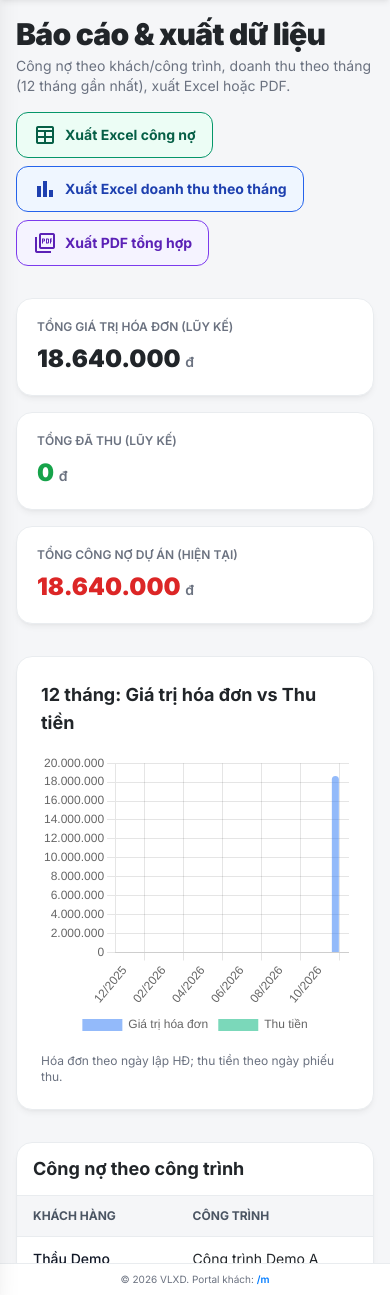
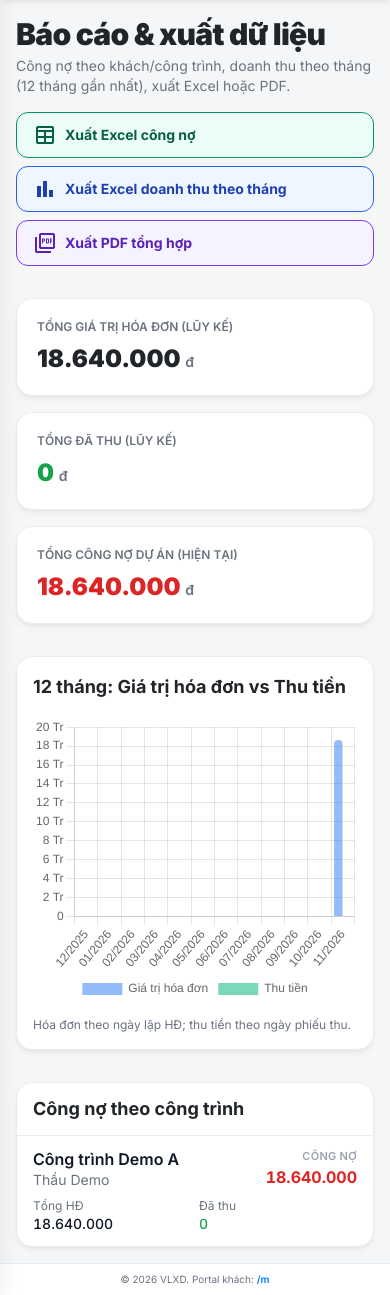
Before and after one commit to 197ct33534/vlxd-web, a Laravel app: page /reports in a window 390 px wide. Shown: the part 65-1360 px from the top of the page. Run offline with Laravel 10, Linux system fonts and the light colour scheme; the visitor is signed in with stand-in values (Sample User, id 1); data comes from the database, SQL or seed files in the repository; data that the repository does not hold is empty; style sheets or scripts are compiled from the project's sources; some libraries are stand-ins or nearby versions.

Commit message:
feat: make the reports page readable on mobile
The project debt table had min-width 800px, so on a phone only the
customer and project columns fit and the money columns sat off screen.

- Below md, list projects as cards (name, customer, debt in red,
  invoiced, paid); md and up keep the table
- On narrow screens the chart's Y axis uses compact ticks ("20 Tr"),
  freeing ~45px of plot width; tooltips show the full amount in đ
- Export buttons go full width on mobile; chart card padding p-4

Co-Authored-By: Claude Opus 5.5 <noreply@anthropic.com>

```diff
--- a/resources/views/admin/reports/index.blade.php
+++ b/resources/views/admin/reports/index.blade.php
@@ -11,7 +11,7 @@
                 <h1 class="text-3xl font-black tracking-tight text-text-light dark:text-text-dark">{{ __('reports.title') }}</h1>
                 <p class="mt-1 text-sm text-gray-500 dark:text-gray-400">{{ __('reports.subtitle') }}</p>
             </div>
-            <div class="flex flex-wrap gap-2">
+            <div class="grid w-full gap-2 sm:flex sm:w-auto sm:flex-wrap">
                 <a href="{{ route('admin.reports.export.debt_excel') }}" data-no-loading class="inline-flex items-center gap-2 rounded-lg border border-emerald-600 bg-emerald-50 px-4 py-2.5 text-sm font-bold text-emerald-800 transition hover:bg-emerald-100 dark:border-emerald-700 dark:bg-emerald-950/40 dark:text-emerald-200 dark:hover:bg-emerald-900/50">
                     <span class="material-symbols-outlined text-lg">table</span>
                     {{ __('reports.export.debt_excel') }}
@@ -42,7 +42,7 @@
             </div>
         </div>
 
-        <div class="rounded-xl border border-border-light bg-container-light p-6 shadow-subtle dark:border-border-dark dark:bg-container-dark">
+        <div class="rounded-xl border border-border-light bg-container-light p-4 shadow-subtle sm:p-6 dark:border-border-dark dark:bg-container-dark">
             <h2 class="mb-4 text-lg font-bold text-text-light dark:text-text-dark">{{ __('reports.chart_12m') }}</h2>
             <div class="h-72 w-full">
                 <canvas id="adminReportChart"></canvas>
@@ -54,7 +54,37 @@
             <div class="border-b border-border-light px-4 py-3 dark:border-border-dark">
                 <h2 class="text-lg font-bold text-text-light dark:text-text-dark">{{ __('reports.table_debt_title') }}</h2>
             </div>
-            <div class="overflow-x-auto">
+            {{-- Mobile: mỗi công trình một thẻ (bảng min-width 800px đẩy các cột tiền ra ngoài màn hình). --}}
+            <div data-mobile-report-projects class="divide-y divide-border-light md:hidden dark:divide-border-dark">
+                @forelse($projects as $p)
+                    <div class="px-4 py-3">
+                        <div class="flex items-start justify-between gap-3">
+                            <div class="min-w-0">
+                                <p class="font-semibold leading-snug text-gray-900 dark:text-white">{{ $p->name }}</p>
+                                <p class="truncate text-sm text-gray-500 dark:text-gray-400">{{ $p->customer->name ?? '—' }}</p>
+                            </div>
+                            <div class="shrink-0 text-right">
+                                <p class="text-[11px] font-semibold uppercase tracking-wide text-gray-400">{{ __('reports.col_debt') }}</p>
+                                <p class="font-bold tabular-nums text-red-600 dark:text-red-400">{{ number_format($p->total_debt, 0, ',', '.') }}</p>
+                            </div>
+                        </div>
+                        <dl class="mt-2 grid grid-cols-2 gap-2 text-sm">
+                            <div>
+                                <dt class="text-xs text-gray-500 dark:text-gray-400">{{ __('reports.col_invoiced') }}</dt>
+                                <dd class="font-medium tabular-nums text-gray-900 dark:text-white">{{ number_format($p->total_invoice, 0, ',', '.') }}</dd>
+                            </div>
+                            <div>
+                                <dt class="text-xs text-gray-500 dark:text-gray-400">{{ __('reports.col_paid') }}</dt>
+                                <dd class="font-medium tabular-nums text-green-600 dark:text-green-400">{{ number_format($p->total_paid, 0, ',', '.') }}</dd>
+                            </div>
+                        </dl>
+                    </div>
+                @empty
+                    <p class="px-4 py-8 text-center text-sm text-gray-500">{{ __('reports.empty_projects') }}</p>
+                @endforelse
+            </div>
+
+            <div class="hidden md:block overflow-x-auto" data-desktop-report-table>
                 <table class="w-full min-w-[800px] text-left text-sm">
                     <thead class="border-b border-border-light bg-background-light text-xs font-bold uppercase text-gray-600 dark:border-border-dark dark:bg-background-dark dark:text-gray-400">
                         <tr>
@@ -91,6 +121,11 @@
         const invoiceData = @json($invoiceTotals);
         const paymentData = @json($paymentTotals);
         const fmt = (n) => new Intl.NumberFormat('vi-VN').format(Math.round(n));
+        // Màn hẹp: trục Y rút gọn ("20 Tr") để biểu đồ không mất 1/3 chiều ngang cho nhãn.
+        const isNarrow = window.matchMedia('(max-width: 767px)').matches;
+        const fmtTick = isNarrow
+            ? (n) => new Intl.NumberFormat('vi-VN', { notation: 'compact', maximumFractionDigits: 1 }).format(n)
+            : fmt;
         new Chart(document.getElementById('adminReportChart'), {
             type: 'bar',
             data: {
@@ -114,10 +149,13 @@
                 responsive: true,
                 maintainAspectRatio: false,
                 scales: {
-                    y: { beginAtZero: true, ticks: { callback: (v) => fmt(v) } },
+                    y: { beginAtZero: true, ticks: { callback: (v) => fmtTick(v) } },
                     x: { stacked: false },
                 },
-                plugins: { legend: { position: 'bottom' } },
+                plugins: {
+                    legend: { position: 'bottom' },
+                    tooltip: { callbacks: { label: (ctx) => `${ctx.dataset.label}: ${fmt(ctx.parsed.y)} đ` } },
+                },
             },
         });
     </script>
```
Also changed, not shown: tests/Feature/AdminReportsPageTest.php (added, +35 -0 lines).
